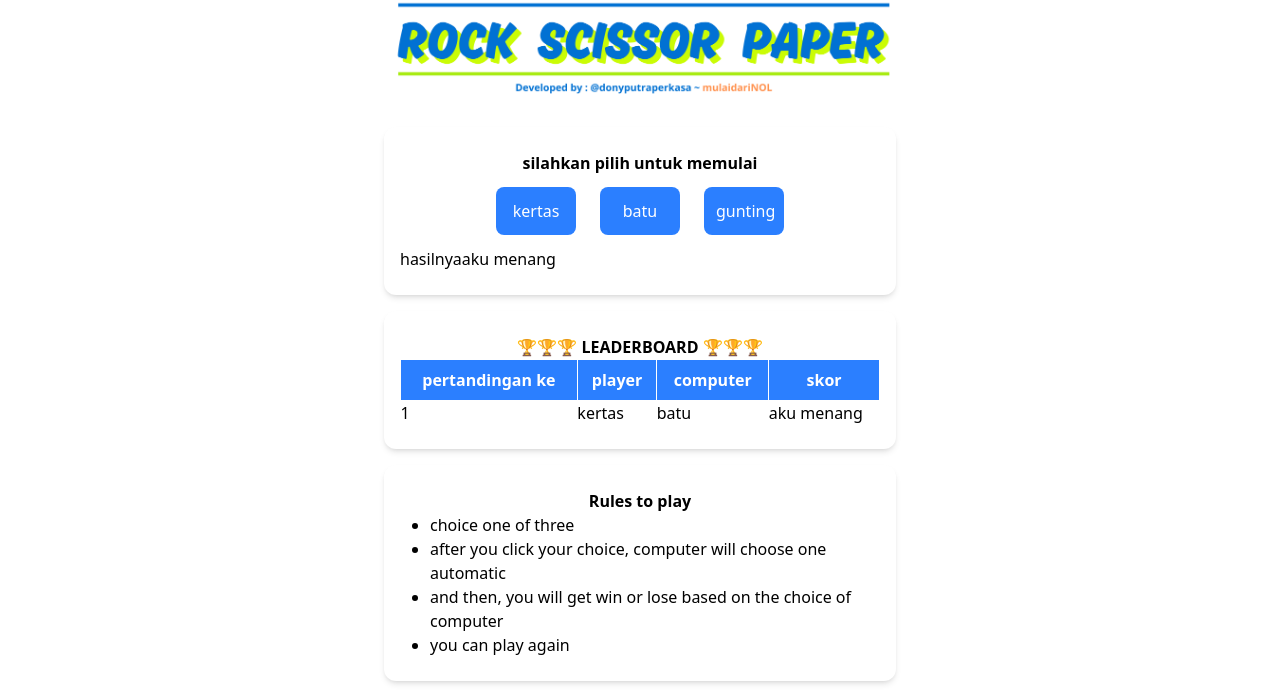
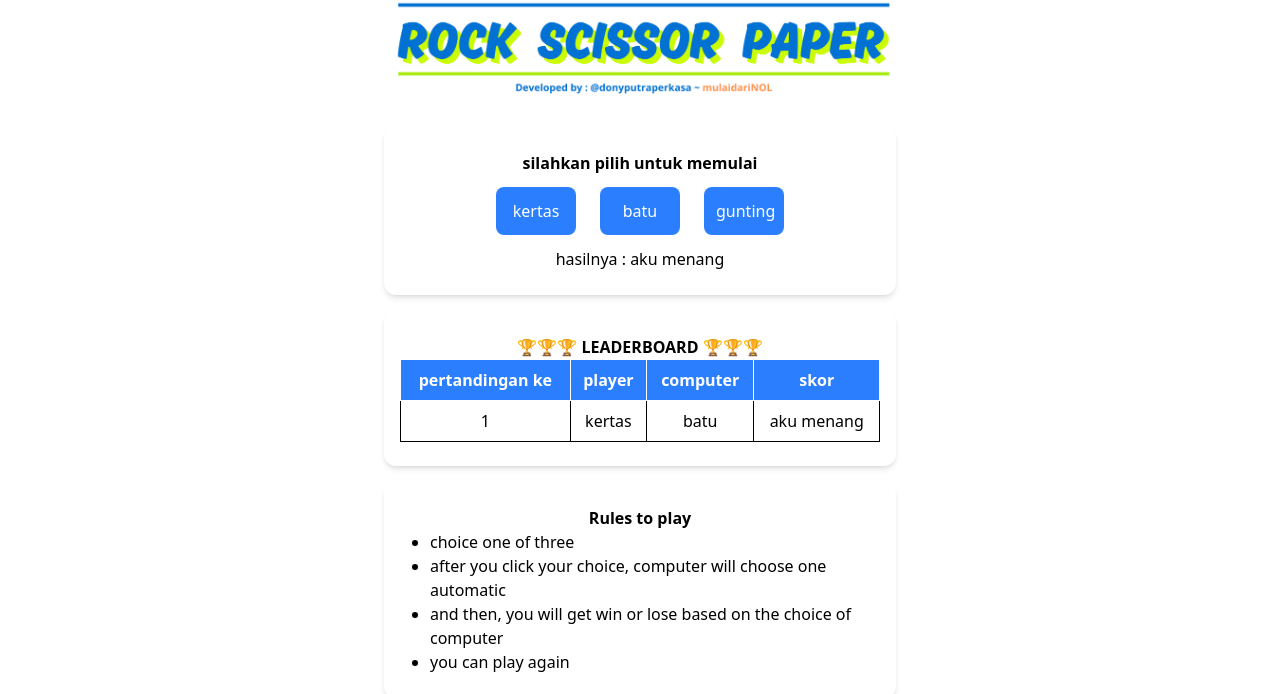
Before and after one commit to revou-fsse-feb25/milestone-2-donyputraperkasa, a website: page rockScissorPaper/index.html in a window 1280 px wide. Both pictures are taken after a click on the button "kertas". Shown: the part 100-794 px from the top of the page. Drawn offline with Linux system fonts and the light colour scheme.

Commit message:
feat: adjust tabel rock paper scissor

```diff
--- a/rockScissorPaper/index.html
+++ b/rockScissorPaper/index.html
@@ -65,7 +65,7 @@
             </div>
 
             <div class="justify-center">
-                <p id="hasilnya"></p>
+                <p id="hasilnya" class="text-center"></p>
             </div>
         </div>
 
--- a/rockScissorPaper/rockScissorPaper.js
+++ b/rockScissorPaper/rockScissorPaper.js
@@ -44,12 +44,12 @@ function mulaiGame(player) {
     const leaderboard = document.getElementById("leaderboard");
     const baris = document.createElement("tr");
     baris.innerHTML =`
-        <td>${pertandingan}</td>
-        <td>${player}</td>
-        <td>${computer}</td>
-        <td>${skor}</td>
+        <td class="border p-2 text-center">${pertandingan}</td>
+        <td class="border p-2 text-center">${player}</td>
+        <td class="border p-2 text-center">${computer}</td>
+        <td class="border p-2 text-center">${skor}</td>
         `;
     leaderboard.appendChild(baris);
     // alert(`aku =  ${playerChoice}\nKomputer = ${computerChoice}\nhasil = ${result}`);
-    document.getElementById("hasilnya").textContent="hasilnya" + skor;
+    document.getElementById("hasilnya").textContent="hasilnya : " + skor;
 }
```
